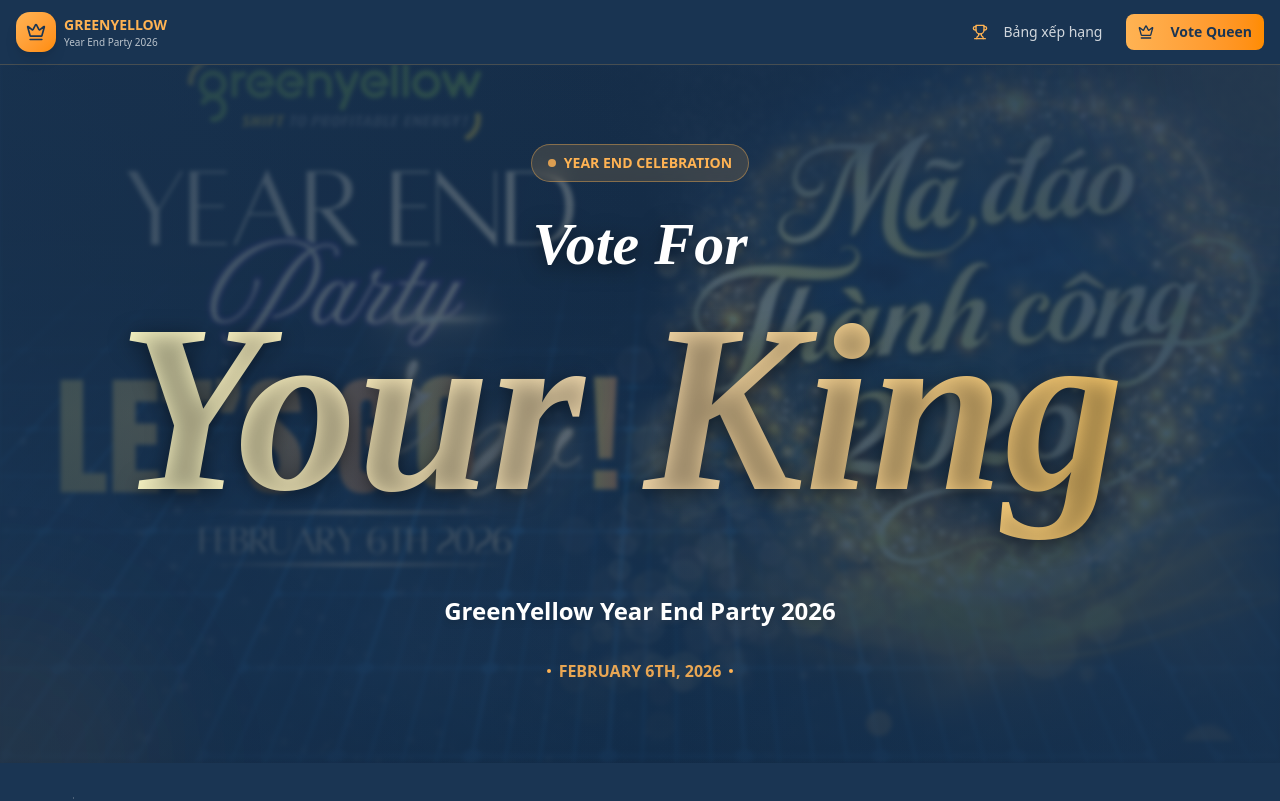
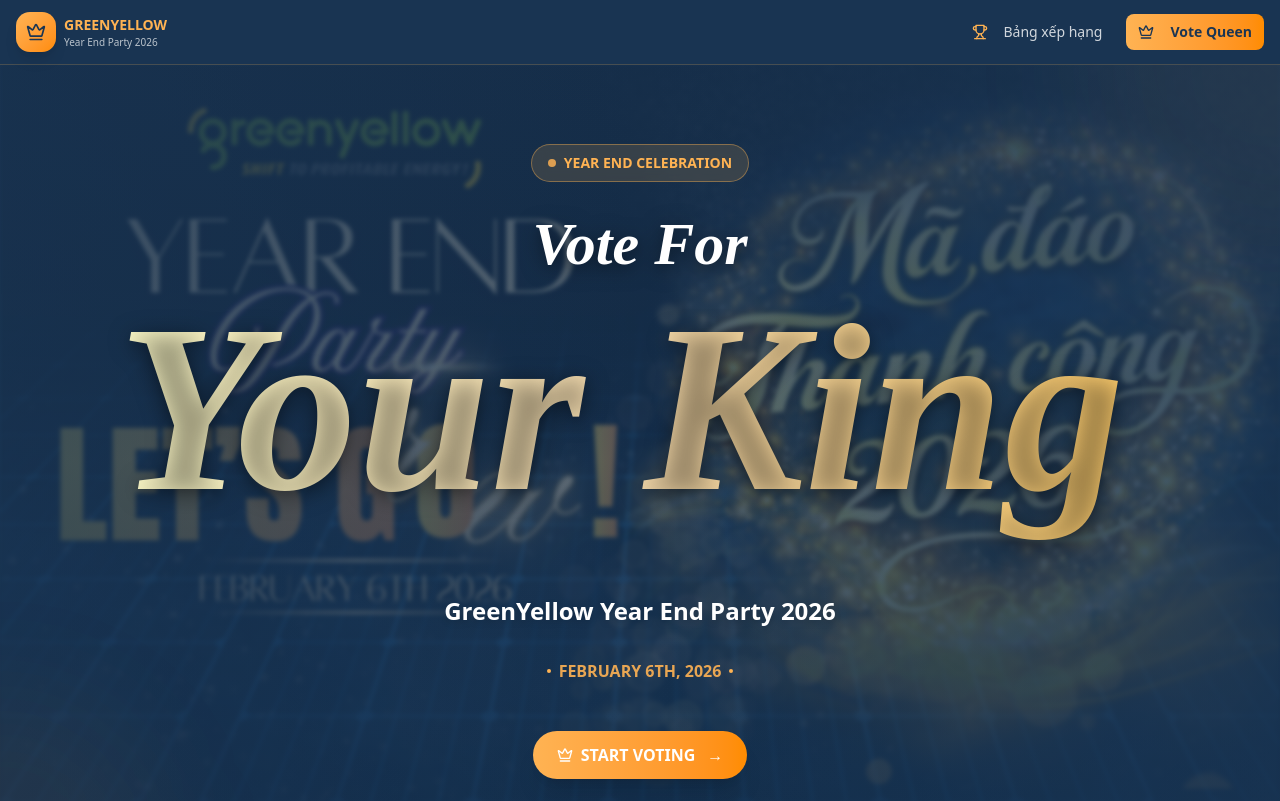
Before and after one commit to baophan894/voting, a Next.js app: page /king in a window 1280 px wide. Shown: the top 801 px of the page. Built offline with nearby package versions, Linux system fonts and the light colour scheme; no server answers; the database is empty; a web font is replaced by a local one.

Commit message:
fix voting king

```diff
--- a/app/king/page.tsx
+++ b/app/king/page.tsx
@@ -178,6 +178,14 @@ export default function KingPage() {
             <span>FEBRUARY 6TH, 2026</span>
             <div className="w-1 h-1 bg-[#FFB353] rounded-full" />
           </div>
+
+          <div className={`mt-12 transition-all duration-700 delay-300 ${mounted ? 'opacity-100 translate-y-0' : 'opacity-0 translate-y-10'}`}>
+            <a href="#voting" className="inline-flex items-center gap-2 px-6 py-3 bg-gradient-to-r from-[#FFB353] to-[#FF8C00] hover:from-[#FFC77D] hover:to-[#FFB353] text-white rounded-full font-bold text-sm sm:text-base shadow-xl hover:shadow-2xl transition-all duration-300 hover:scale-105">
+              <Crown className="w-4 h-4" />
+              START VOTING
+              <span className="ml-1">→</span>
+            </a>
+          </div>
         </div>
       </section>
 
```
